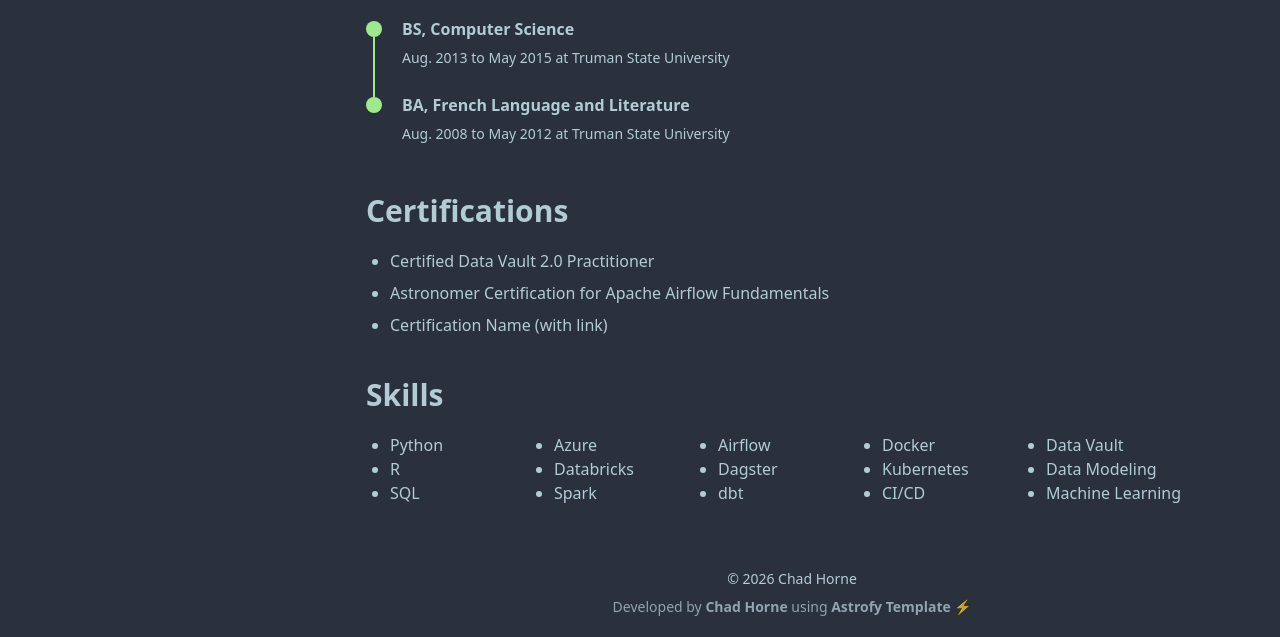
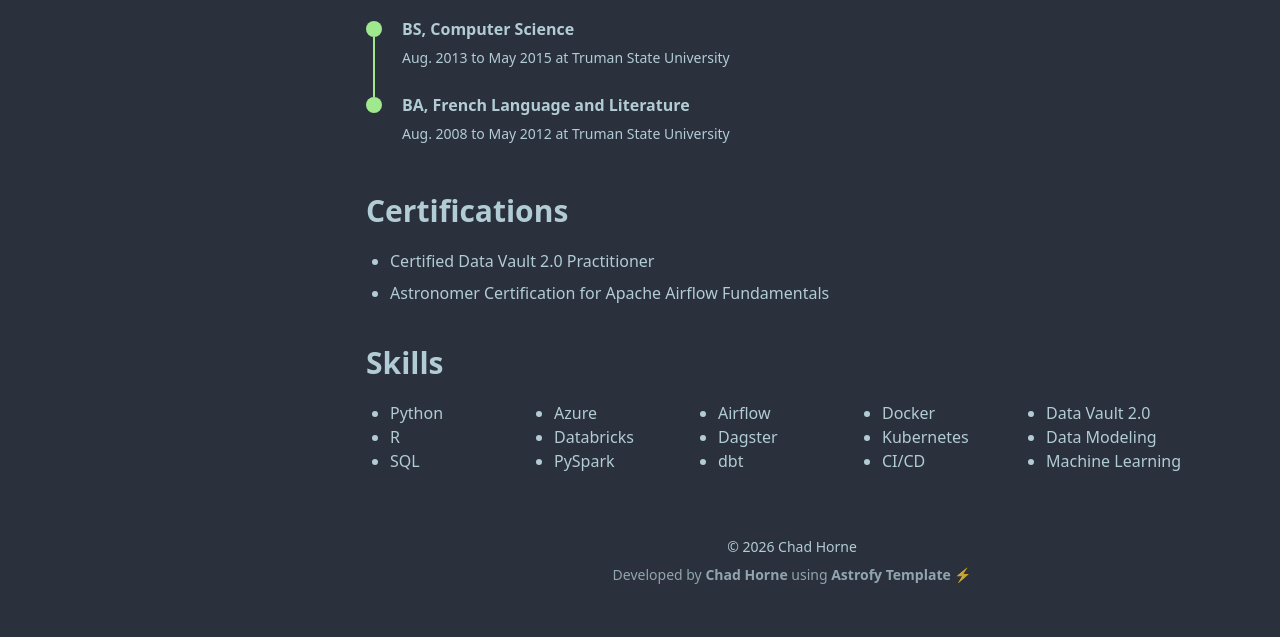
Before and after one commit to chadhorne/chadhorne.github.io, an Astro site: page /cv in a window 1280 px wide. Shown: the part 811-1448 px from the top of the page. After the commit the page ends 1416 px from the top, so only its background shows below. Built offline with nearby package versions, Linux system fonts and the light colour scheme; Astro itself is replaced by a stand-in of ours.

Commit message:
remove default cert link

```diff
--- a/src/pages/cv.astro
+++ b/src/pages/cv.astro
@@ -63,15 +63,19 @@ import TimeLineElement from "../components/cv/TimeLine.astro";
   </div>
 
   <ul class="list-disc mx-6 mb-10 grid gap-2">
+
     <li>
       <a href="#" target="_blank"> Certified Data Vault 2.0 Practitioner</a>
     </li>
+
     <li>
       <a href="#" target="_blank"> Astronomer Certification for Apache Airflow Fundamentals</a>
     </li>
-    <li>
+
+    <!-- <li>
       <a href="#" target="_blank"> Certification Name (with link)</a>
-    </li>
+    </li> -->
+
   </ul>
 
   <div class="mb-5">
@@ -84,14 +88,14 @@ import TimeLineElement from "../components/cv/TimeLine.astro";
     <li>SQL</li>
     <li>Azure</li>
     <li>Databricks</li>
-    <li>Spark</li>
+    <li>PySpark</li>
     <li>Airflow</li>
     <li>Dagster</li>
     <li>dbt</li>
     <li>Docker</li>
     <li>Kubernetes</li>
     <li>CI/CD</li>
-    <li>Data Vault</li>
+    <li>Data Vault 2.0</li>
     <li>Data Modeling</li>
     <li>Machine Learning</li>
   </ul>
```
